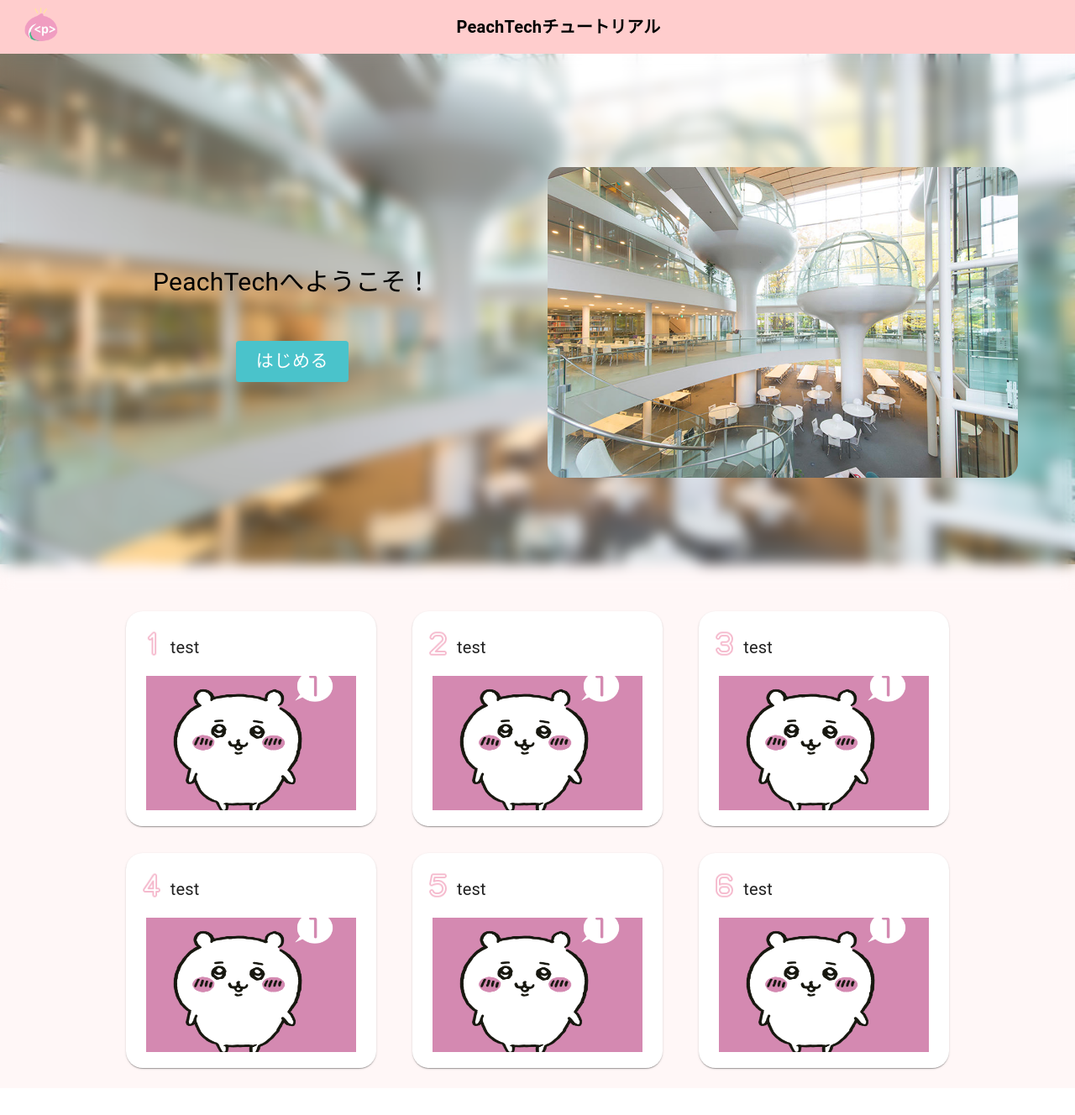
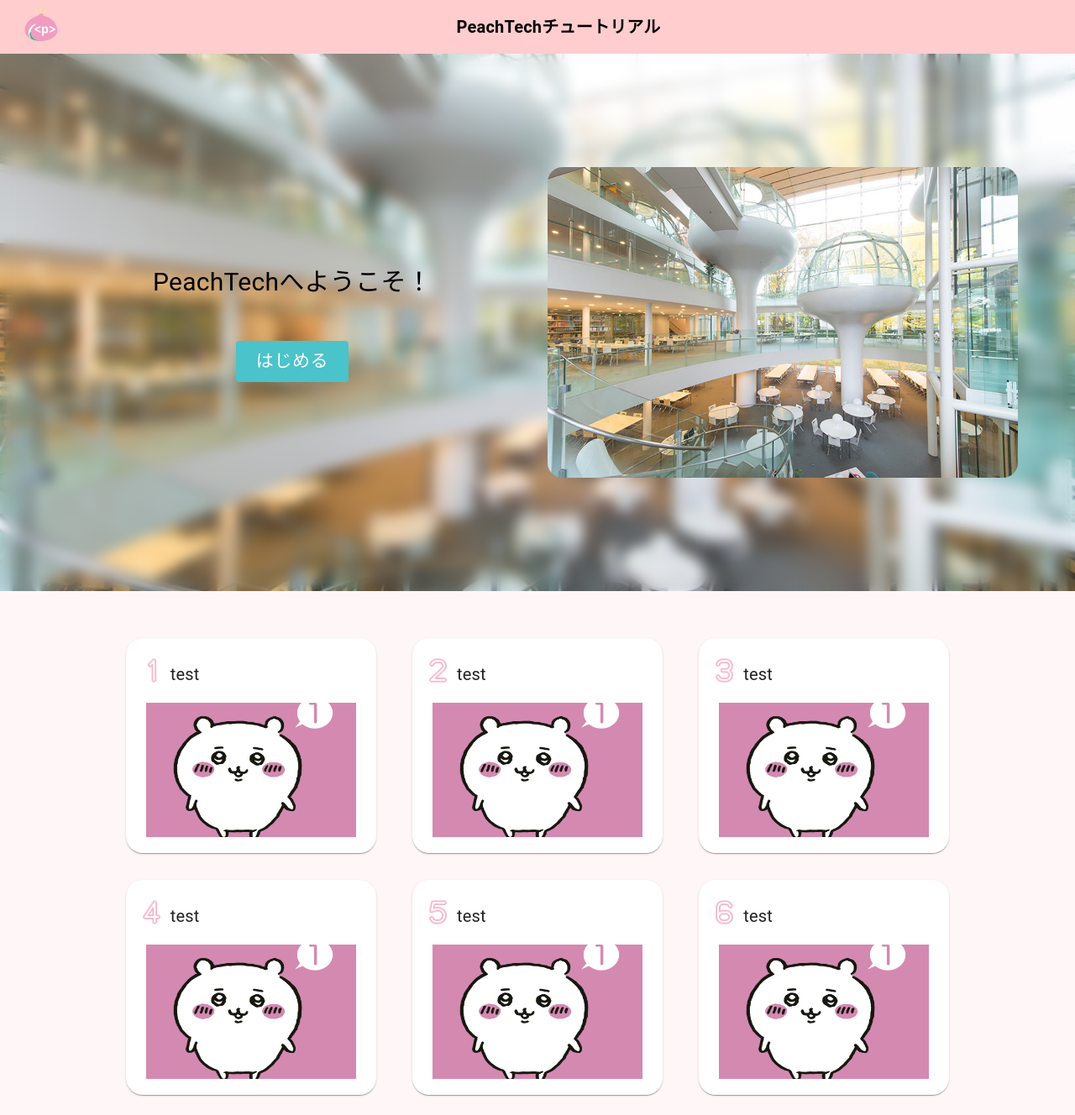
Before and after one commit to Peach-Tech0927/PeachTech-tutorial, a Next.js app: page / in a window 1280 px wide. Shown: the whole page at 84% size. Before the commit the page ends 1296 px from the top, so only its background shows below. Built offline with nearby package versions, Linux system fonts and the light colour scheme.

Commit message:
first-viewとthumbnail-card-areaの重なりを修正

```diff
--- a/app/components/first-view.tsx
+++ b/app/components/first-view.tsx
@@ -5,6 +5,7 @@ import Image from "next/image";
 const FirstView = () => {
   return (
     <Box
+      position={"relative"}
       height={{ xs: "65vh", md: "80vh" }}
       sx={{
         backgroundImage: `url("/img/seikei-library.jpeg")`,
@@ -13,13 +14,14 @@ const FirstView = () => {
       }}
     >
       <Box
-        width={"100%"}
         height={"100%"}
         sx={{ WebkitBackdropFilter: "blue(8px)", backdropFilter: "blur(8px)" }}
       >
         <Box
           height={"100%"}
           display={"flex"}
+          alignItems={"center"}
+          justifyContent={"center"}
           flexDirection={{ xs: "column-reverse", md: "row" }}
           mx={{ md: 7 }} //2つのBoxを横並びにする
         >
@@ -29,7 +31,7 @@ const FirstView = () => {
             alignItems={"center"}
             justifyContent={"center"}
             flexDirection={"column"} //TypographyとButtonを縦並びにする
-            m={{ xs: 6, md: 0 }}
+            mt={{ xs: 6, md: 0 }}
           >
             <Typography fontSize={{ xs: 22, md: 30 }} my={{ xs: 2, md: 3 }}>
               PeachTechへようこそ！
--- a/app/components/thumbnail-card-area.tsx
+++ b/app/components/thumbnail-card-area.tsx
@@ -5,7 +5,7 @@ import { Box } from "@mui/material";
 
 const ThumbnailCardArea = () => {
   return (
-      <Box px={{ xs: 2, md: 15 }} bgcolor={"#fff7f7"}>
+    <Box px={{ xs: 2, md: 15 }} bgcolor={"#fff7f7"} mt={4}>
       <Grid container spacing={4} padding={3}>
         {cardData.map((data) => (
           <Grid
--- a/app/page.tsx
+++ b/app/page.tsx
@@ -1,13 +1,13 @@
 import FirstView from "./components/first-view";
 import ThumbnailCardArea from "./components/thumbnail-card-area";
 
-const Home = () =>{
+const Home = () => {
   return (
     <>
       <FirstView />
       <ThumbnailCardArea />
     </>
   );
-}
+};
 
 export default Home;
```
Lines whose indentation alone changed are shown as unchanged.
